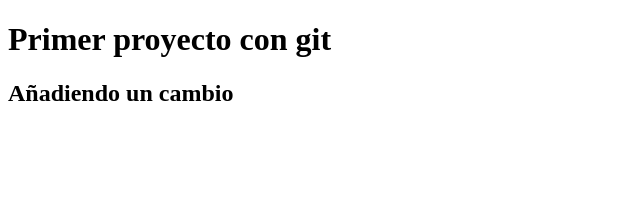
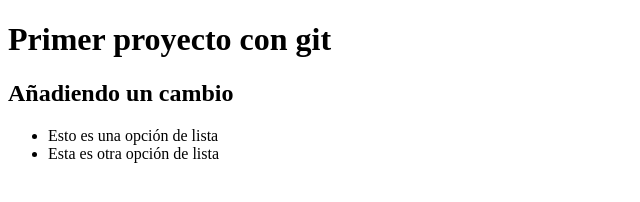
Before and after one commit to Ludmiranda1/proyecto-utn-test, a plain HTML site: page index.html in a window 1280 px wide. Shown: the whole page, without its empty margins (0-640 px from the left). Drawn offline with Linux system fonts and the light colour scheme.

Commit message:
incorporación de lista en html

```diff
--- a/index.html
+++ b/index.html
@@ -10,6 +10,10 @@
 <body>
   <h1>Primer proyecto con git</h1>
   <h2>Añadiendo un cambio</h2>
+  <ul>
+    <li>Esto es una opción de lista</li>
+    <li>Esta es otra opción de lista</li>
+  </ul>
 
 </body>
 
```
